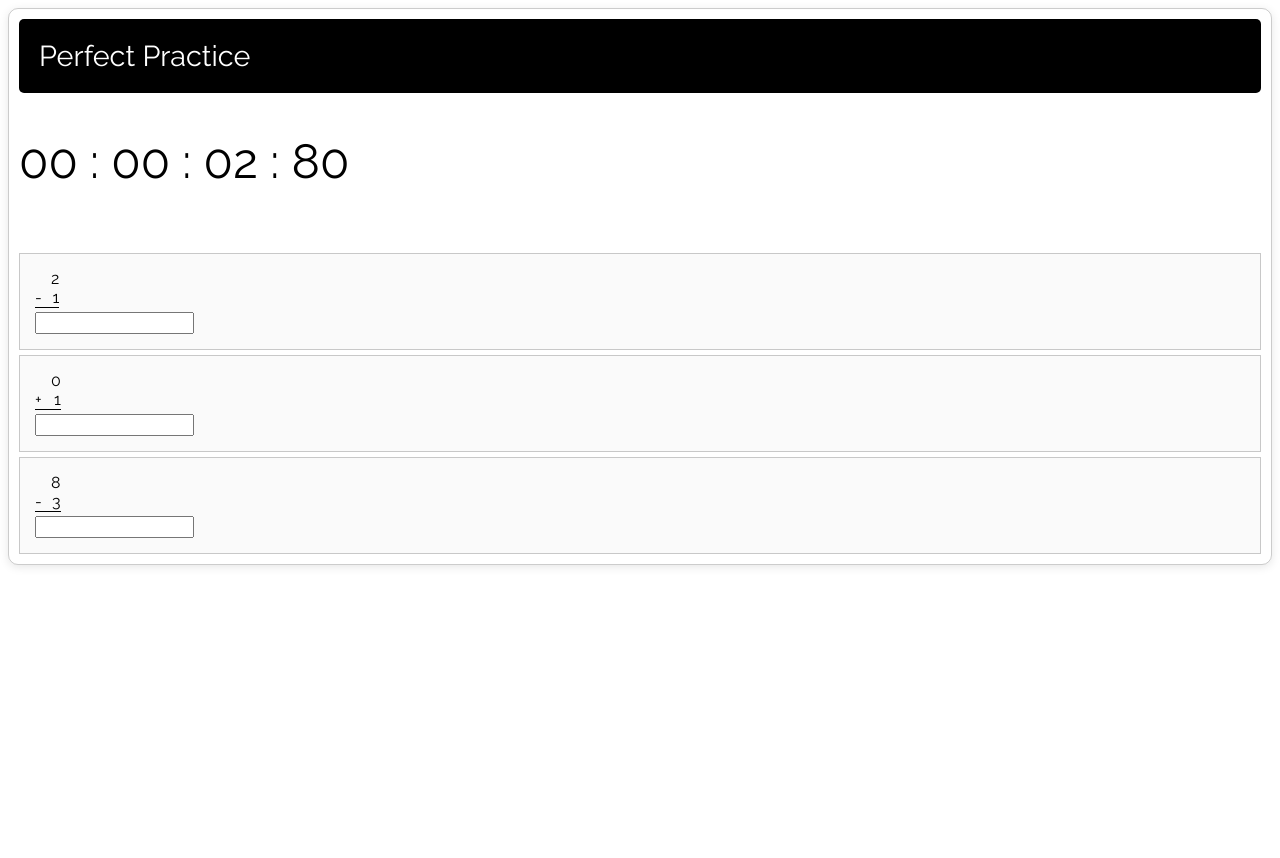
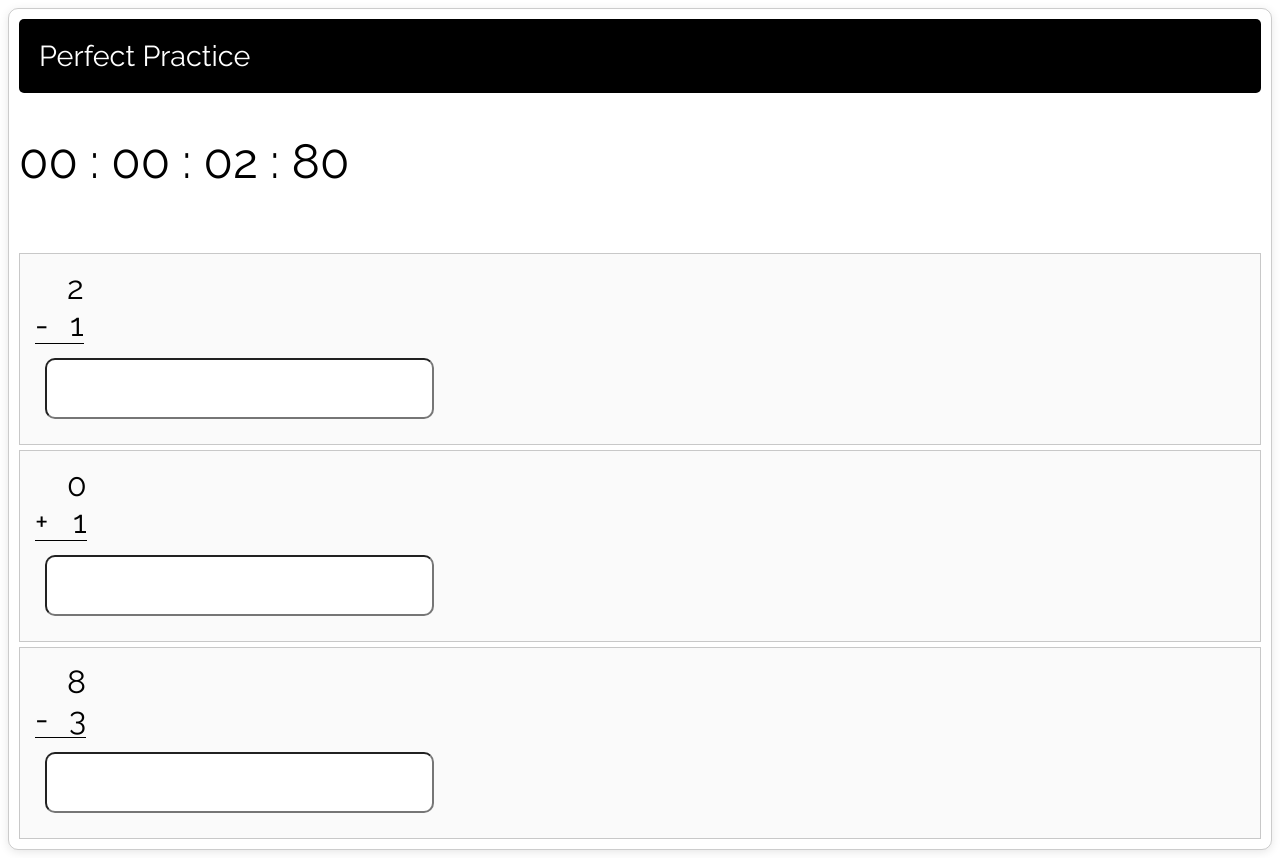
Before and after one commit to tclax/MathQuizGenerator, a React app: page / in a window 1280 px wide. Both pictures are taken after a click on the button "Kindergarten". Before the commit the page ends 800 px from the top, so only its background shows below. Built offline with nearby package versions, Linux system fonts and the light colour scheme.

Commit message:
After an answer is submitted the input turns into a label with the user's answer.

```diff
--- a/src/assets/style.css
+++ b/src/assets/style.css
@@ -66,6 +66,18 @@
   cursor: pointer;
 }
 
+.numericAnswerInput {
+  position: relative;
+  padding: 10px;
+  display: inline-block;
+  margin: 10px;
+  font-size: 2em;
+  font-weight: bold;
+  border-radius: 10px;
+  cursor: pointer;
+}
+
+
 .score-board {
   margin: auto;
 }
@@ -110,10 +122,12 @@
   display: block;
   margin-left: 1em; /* space for the operator */
   text-align: right;
+  font-size: 2em;
 }
 
 .equation.stacked .operator {
   float: left;
+  font-size: 2em;
 }
 
 .equation.stacked .equals {
@@ -121,6 +135,7 @@
   height: 0;
   border-bottom: solid 1px black;
   overflow: hidden;
+  font-size: 3em;
 }
 
 .Timers {
--- a/src/components/QuestionBoxNumericEnry.js
+++ b/src/components/QuestionBoxNumericEnry.js
@@ -2,7 +2,24 @@ import React, {useState} from "react";
 
 const QuestionBoxNumericEntry = ({question, operand1, operand2, operator, userAnswer, selected}) => {
     const [answer, setAnswer] = useState(userAnswer);
+    const [isAnswered, setIsAnswered] = useState(false);
 
+    let inputComponent;
+    if(!isAnswered){
+        inputComponent = <input className="numericAnswerInput" inputmode="numeric" pattern="[0-9]*" type="text" value={answer}
+            onKeyDown={e => {
+                //only submit the answer if its non null or empty and if the keydown is either enter or tab
+                if (e.target.value && (e.key === 'Enter' || e.key === 'Tab')) {
+                    selected(e.target.value);
+                    setIsAnswered(true);
+                    setAnswer(e.target.value);
+                }}
+            }
+        />
+    }
+    else {
+        inputComponent = <label className="numericAnswerInput">{answer}</label>
+    }
     return(
         <div className="questionBox">
             <span className="equation stacked">
@@ -12,18 +29,10 @@ const QuestionBoxNumericEntry = ({question, operand1, operand2, operator, userAn
                             <span className="equals">=</span>
             </span>
             <br/>
-            <input inputmode="numeric" pattern="[0-9]*" type="text" value={answer}
-                onKeyDown={e => {
-                    console.log(e.key);
-                    //only submit the answer if its non null or empty and if the keydown is either enter or tab
-                    if (e.target.value && (e.key === 'Enter' || e.key === 'Tab')) {
-                        console.log('submitting value:' + e.target.value);
-                        selected(e.target.value);
-                    }
-            }}  />
-        </div>
+
+            {inputComponent}
+         </div>
     );
 };
 
-
 export default QuestionBoxNumericEntry;
--- a/src/index.js
+++ b/src/index.js
@@ -192,15 +192,15 @@ class MathQuiz extends Component {
     }
 
     //Compares the user answer with the correct answer, adds to the user score running total if correct.
-    computeAnswer = (question, answer, correctAnswer) => {
-        console.log('User answer for ' + question + " " + answer);
-        if(answer === correctAnswer) {
+    computeAnswer = (questionId, answer) => {
+        var currentQuestion = this.state.questionBank[questionId];
+        if(answer === currentQuestion.correct) {
             this.setState(prevState => ({
                 score: this.state.score + 1,
                 answerLog: [...prevState.answerLog, {
-                    question: question,
+                    question: currentQuestion.question,
                     answer: answer,
-                    correctAnswer: correctAnswer,
+                    correctAnswer: currentQuestion.correct,
                     isCorrect: true,}
                 ],
             }));
@@ -208,9 +208,9 @@ class MathQuiz extends Component {
         else {
             this.setState(prevState => ({
                 answerLog: [...prevState.answerLog, {
-                    question: question,
+                    question: currentQuestion.question,
                     answer: answer,
-                    correctAnswer: correctAnswer,
+                    correctAnswer: currentQuestion.correct,
                     isCorrect: false,}
                 ],
             }));
@@ -219,8 +219,6 @@ class MathQuiz extends Component {
             responses: this.state.responses < this.state.questionCount ? this.state.responses + 1 : this.state.questionCount
         });
 
-        console.log('responses: ' + this.state.responses);
-        console.log('question count: ' + this.state.questionCount);
         if(this.state.responses === this.state.questionCount - 1){
             this.stopTimer();
         }
@@ -330,7 +328,7 @@ class MathQuiz extends Component {
                         operator={operation}
                         question={question}
                         key={questionId}
-                        selected={answer => this.computeAnswer(question, answer, correct)}
+                        selected={answer => this.computeAnswer(questionId, answer)}
                      />
                 ))}
             </div>
```
